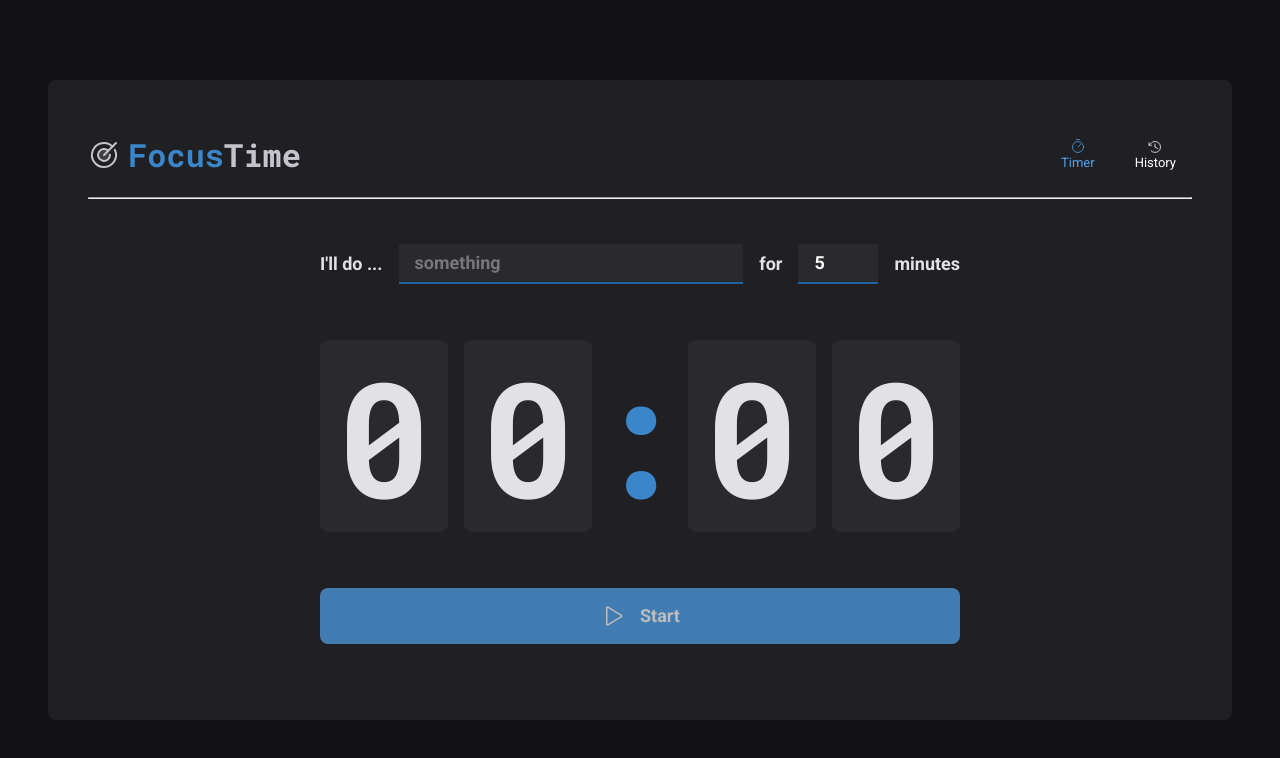
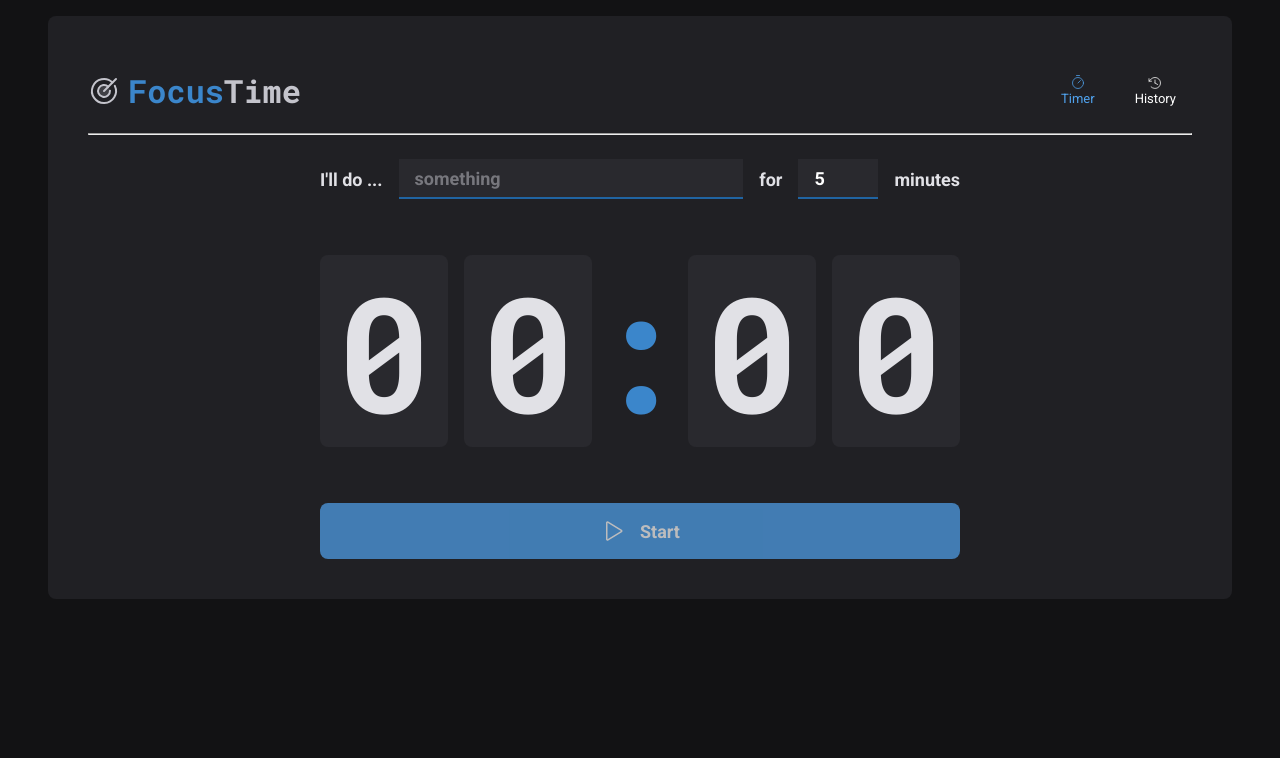
Before and after one commit to KayoRenato/FocusTime, a React (Vite) app: page / in a window 1280 px wide. Shown: the top 758 px of the page. Built offline with nearby package versions, Linux system fonts and the light colour scheme.

Commit message:
update: fixed  Resposive Design

```diff
--- a/src/layouts/DefaultLayout/styles.ts
+++ b/src/layouts/DefaultLayout/styles.ts
@@ -2,9 +2,10 @@ import styled from 'styled-components'
 
 export const LayoutContainer = styled.div`
   max-width: 74rem;
-  height: calc(100vh - 10rem);
 
-  margin: 5rem auto;
+  height: fit-content;
+
+  margin: 1rem auto;
   padding: 2.5rem;
 
   background-color: ${(props) => props.theme['gray-800']};
@@ -17,7 +18,7 @@ export const LayoutContainer = styled.div`
     margin: 0.5rem 0;
   }
 
-  @media (max-width: 768px) {
+  @media (max-width: 768px) or (max-height: 600px) {
     font-size: 87.5%;
     margin: 1rem 1rem;
     padding: 1.5rem;
--- a/src/pages/History/styles.ts
+++ b/src/pages/History/styles.ts
@@ -13,7 +13,7 @@ export const HistoryContainer = styled.main`
     color: ${(props) => props.theme['gray-100']};
   }
 
-  @media (max-width: 768px) {
+  @media (max-width: 768px) or (max-height: 600px) {
     padding: 1rem 0;
   }
 `
@@ -22,6 +22,7 @@ export const HistoryList = styled.div`
   flex: 1;
   overflow-y: auto;
   margin-top: 2rem;
+  height: calc(100vh - 1rem);
 
   table {
     width: 100%;
@@ -75,7 +76,7 @@ export const HistoryList = styled.div`
     }
   }
 
-  @media (max-width: 768px) {
+  @media (max-width: 768px) or (max-height: 600px) {
     table {
       max-height: 200px;
 
--- a/src/pages/Home/components/Countdown/styles.ts
+++ b/src/pages/Home/components/Countdown/styles.ts
@@ -15,7 +15,7 @@ export const CountdownContainer = styled.div`
     border-radius: 8px;
   }
 
-  @media (max-width: 400px) {
+  @media (max-width: 560px) {
     max-width: 100%;
     flex-wrap: wrap;
     align-items: center;
@@ -30,7 +30,7 @@ export const CountdownContainer = styled.div`
     }
   }
 
-  @media (max-width: 768px) {
+  @media (max-width: 768px) or (max-height: 600px) {
     max-width: 100%;
     align-items: center;
     justify-content: center;
--- a/src/pages/Home/styles.ts
+++ b/src/pages/Home/styles.ts
@@ -8,6 +8,8 @@ export const HomeContainer = styled.main`
   align-items: center;
   justify-content: center;
 
+  margin-top: 1rem;
+
   form {
     display: flex;
     flex-direction: column;
@@ -15,7 +17,7 @@ export const HomeContainer = styled.main`
     gap: 3.5rem;
   }
 
-  @media (max-width: 768px) {
+  @media (max-width: 768px) or (max-height: 600px) {
     align-items: initial;
     form {
       gap: 1.5rem;
@@ -47,7 +49,7 @@ export const ButtonContainer = styled.button`
     cursor: not-allowed;
     opacity: 0.7;
   }
-  @media (max-width: 768px) {
+  @media (max-width: 768px) or (max-height: 600px) {
     max-height: 3rem;
   }
 `
--- a/src/styles/global.ts
+++ b/src/styles/global.ts
@@ -29,7 +29,7 @@ body, input, textarea, button {
     font-size: 1rem;
 }
 
-@media (max-width: 768px) {
+@media (max-width: 768px) or (max-height: 600px) {
     header {
         max-height: 3rem;
         padding: 0;
```
Also changed, not shown: 1 other file (tests, documents, lock files or other folders).
